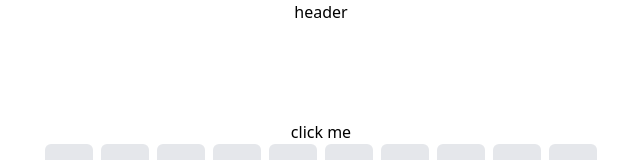
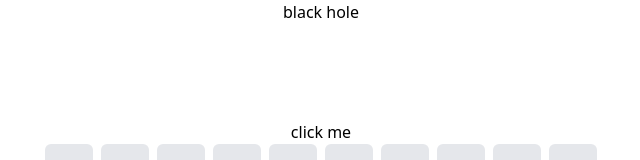
Before and after one commit to Nedilko/black-hole, a React (Create React App) app: page / in a window 1280 px wide. Shown: the top 160 px of the page, without its empty margins (319-959 px from the left). Built offline with nearby package versions, Linux system fonts and the light colour scheme.

Commit message:
fixed min-w for grid

```diff
--- a/src/App.tsx
+++ b/src/App.tsx
@@ -4,7 +4,7 @@ import Header from './components/UI/Header';
 
 function App() {
   return (
-    <div className="flex flex-col min-h-screen">
+    <div className="flex flex-col min-h-screen overflow-x-scroll">
       <header className="flex justify-center">
         <Header />
       </header>
--- a/src/components/Game/Cell.tsx
+++ b/src/components/Game/Cell.tsx
@@ -4,10 +4,9 @@ import { useCallback, useState } from 'react';
 type PropsType = {
   index: number;
   // onClick: (index: number) => void;
-  isMarked?: boolean;
 };
 
-const Cell = ({ index, isMarked = false }: PropsType) => {
+const Cell = ({ index }: PropsType) => {
   const [isMarkedMine, setIsMarkedMine] = useState(false);
   const [isOpen, setIsOpen] = useState(false);
 
--- a/src/components/Game/GameField.tsx
+++ b/src/components/Game/GameField.tsx
@@ -6,17 +6,12 @@ interface GameFieldProps {
   height: number;
 }
 
-type Coordinates = {
-  x: number;
-  y: number;
-};
-
 const GameField = ({ width, height }: GameFieldProps) => {
   const count = width * height;
   const [cells, setCells] = useState<Array<boolean>>(Array(count).fill(false));
 
   return (
-    <div className="flex flex-col">
+    <div className="flex flex-col min-w-[550px]">
       <button
         onClick={() => {
           setCells([]);
--- a/src/components/UI/Header.tsx
+++ b/src/components/UI/Header.tsx
@@ -1,5 +1,5 @@
 const Header = () => {
-  return <div>header</div>;
+  return <div>black hole</div>;
 };
 
 export default Header;
```
Also changed, not shown: 1 other file (tests, documents, lock files or other folders).
